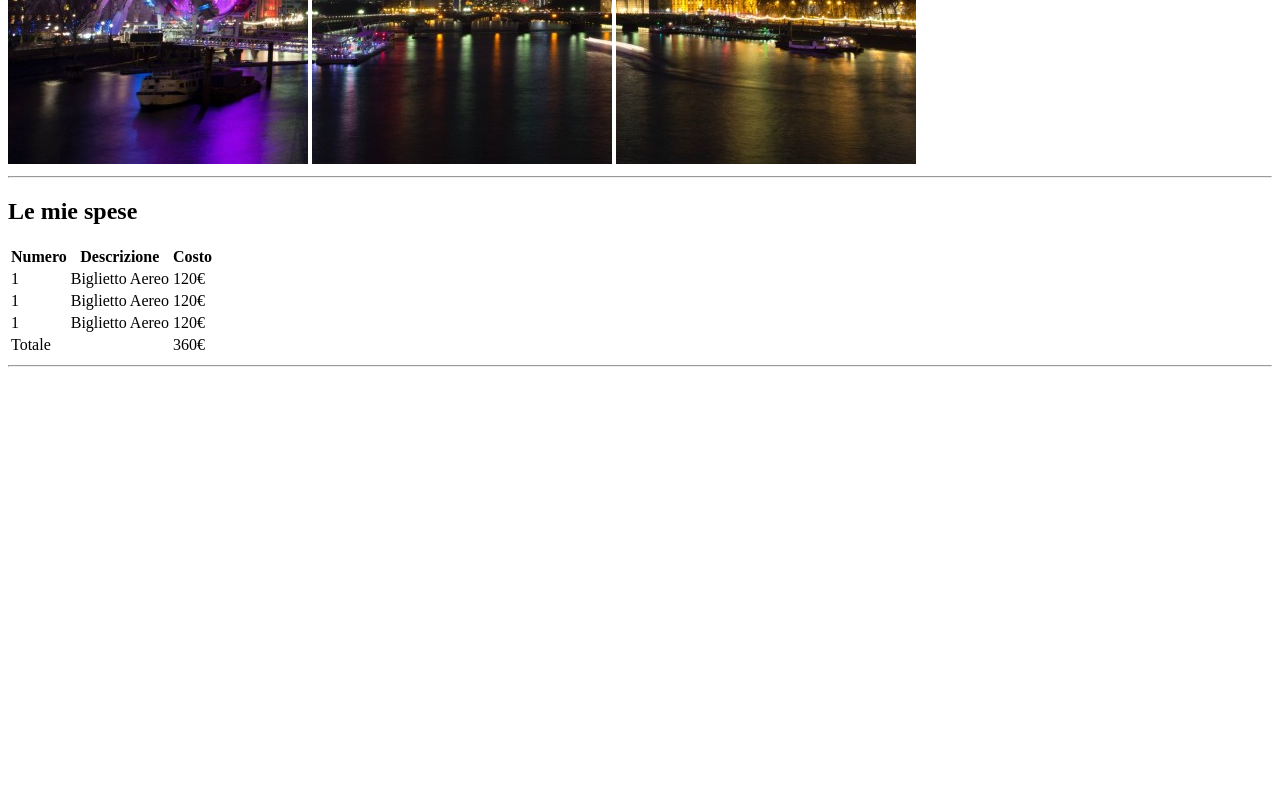
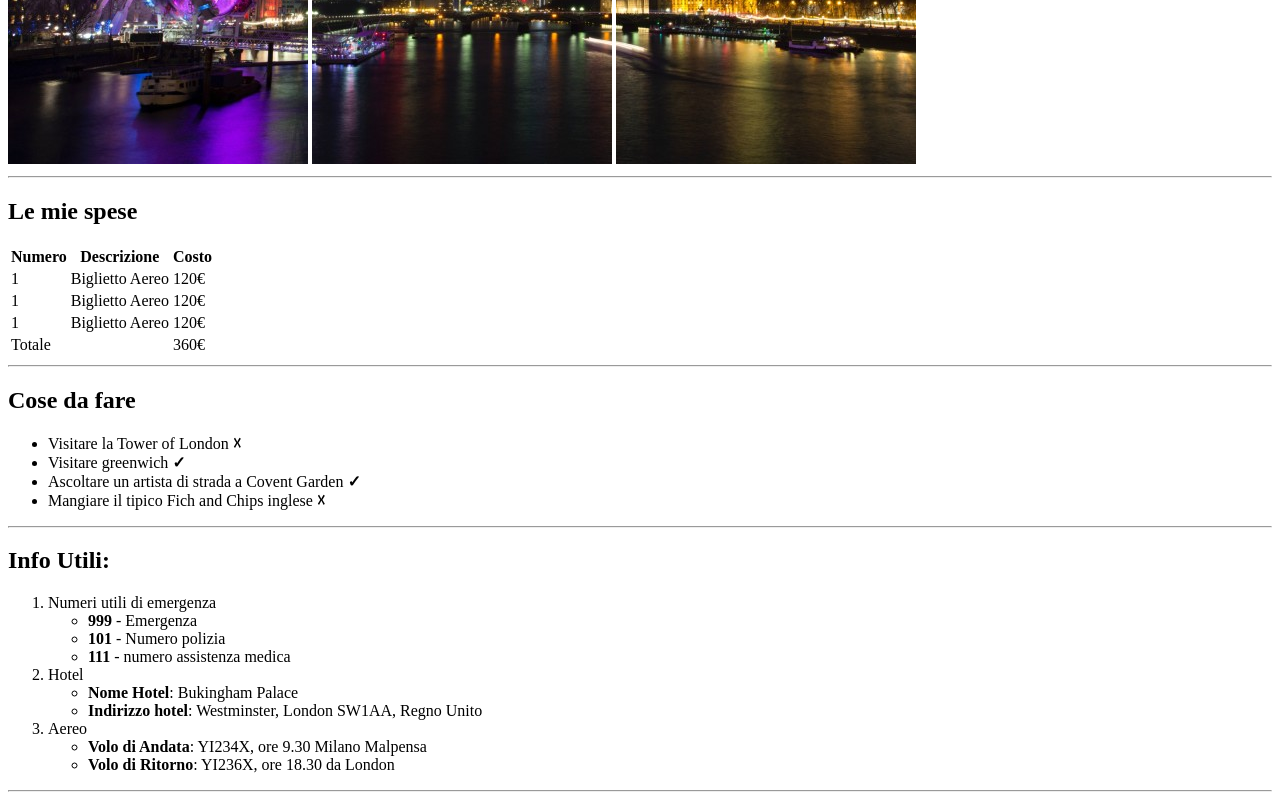
Before and after one commit to Ilariallaria/html-london-trip, a plain HTML site: page index.html in a window 1280 px wide. Shown: the part 516-1316 px from the top of the page. Before the commit the page ends 891 px from the top, so only its background shows below. Drawn offline with Linux system fonts and the light colour scheme.

Commit message:
Complete Main

```diff
--- a/index.html
+++ b/index.html
@@ -18,9 +18,8 @@
     <hr>
 
  <!-- Main -->
-    <div>
-        <h2>Le mie spese</h2>
-    </div>
+
+    <h2>Le mie spese</h2>
 
     <div>
         <table>
@@ -57,5 +56,46 @@
 
     <hr>
 
+    <h2>Cose da fare</h2>
+
+    <div>
+        <ul>
+            <li>Visitare la Tower of London <strong>&#9747;</strong></li>
+            <li>Visitare greenwich <strong>&#10003;</strong></li>
+            <li>Ascoltare un artista di strada a Covent Garden <strong>&#10003;</strong></li>
+            <li>Mangiare il tipico Fich and Chips inglese <strong>&#9747;</strong></li>
+        </ul>
+    </div>
+
+    <hr>
+
+    <h2>Info Utili:</h2>
+
+    <div>
+        <ol>
+            <li>Numeri utili di emergenza
+                <ul>
+                    <li><strong>999</strong> - Emergenza</li>
+                    <li><strong>101</strong> - Numero polizia</li>
+                    <li><strong>111</strong> - numero assistenza medica</li>
+                </ul>
+            </li>
+            <li>Hotel
+                <ul>
+                    <li><strong>Nome Hotel</strong>: Bukingham Palace</li>
+                    <li><strong>Indirizzo hotel</strong>: Westminster, London SW1AA, Regno Unito</li>
+                </ul>
+            </li>
+            <li>Aereo
+                <ul>
+                    <li><strong>Volo di Andata</strong>: YI234X, ore 9.30 Milano Malpensa</li>
+                    <li><strong>Volo di Ritorno</strong>:  YI236X, ore 18.30 da London</li>
+                </ul>
+            </li>
+        </ol>
+    </div>
+
+    <hr>
+
 </body>
 </html>
```
